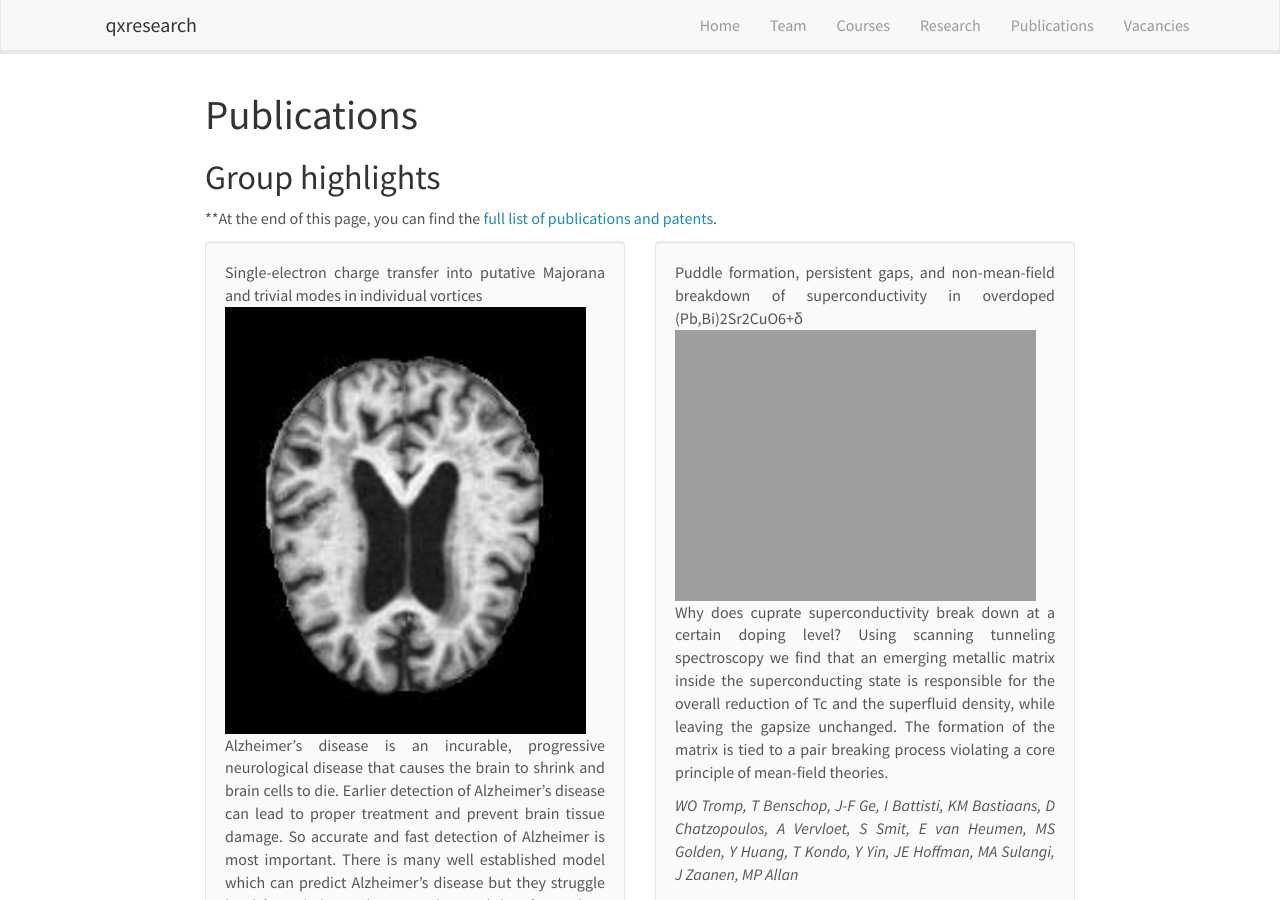
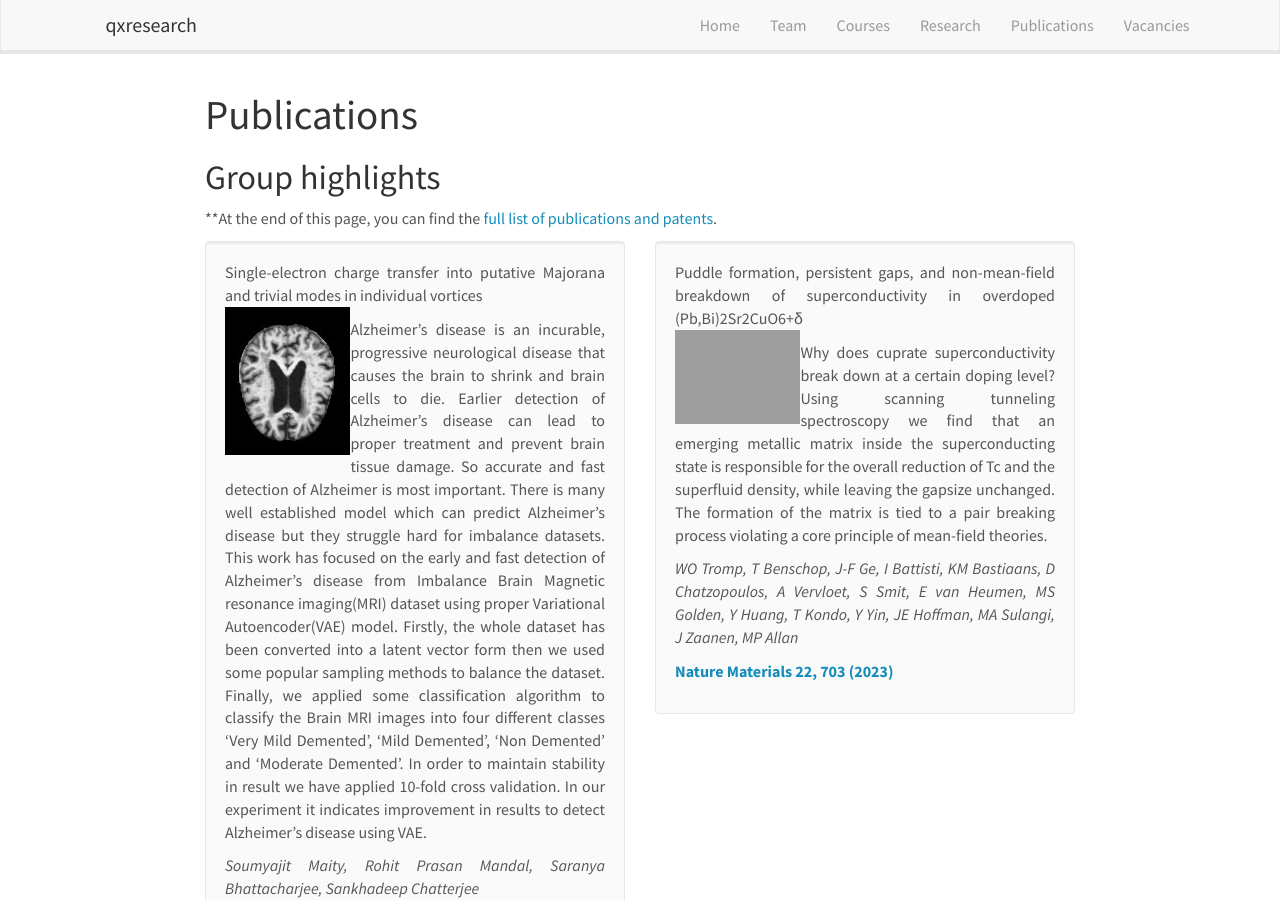
Before and after one commit to qxresearch/qxresearch.github.io, a Jekyll site: the page built from _pages/publications.md, in a window 1280 px wide and 900 px high. Built offline with Jekyll 4.4.1, drawn with Linux system fonts in a browser that asks for light colours; nearby versions of some CDN libraries.

Commit message:
Update publications.md

```diff
--- a/_pages/publications.md
+++ b/_pages/publications.md
@@ -26,7 +26,7 @@ permalink: /publications/
 <div class="col-sm-6 clearfix">
  <div class="well">
   <pubtit>{{ publi.title }}</pubtit>
-  <img src="{{ site.url }}{{ site.baseurl }}/images/pubpic/{{ publi.image }}" class="img-responsive" width="95%" style="float: left" />
+  <img src="{{ site.url }}{{ site.baseurl }}/images/pubpic/{{ publi.image }}" class="img-responsive" width="33%" style="float: left" />
   <p>{{ publi.description }}</p>
   <p><em>{{ publi.authors }}</em></p>
   <p><strong><a href="{{ publi.link.url }}">{{ publi.link.display }}</a></strong></p>
```
